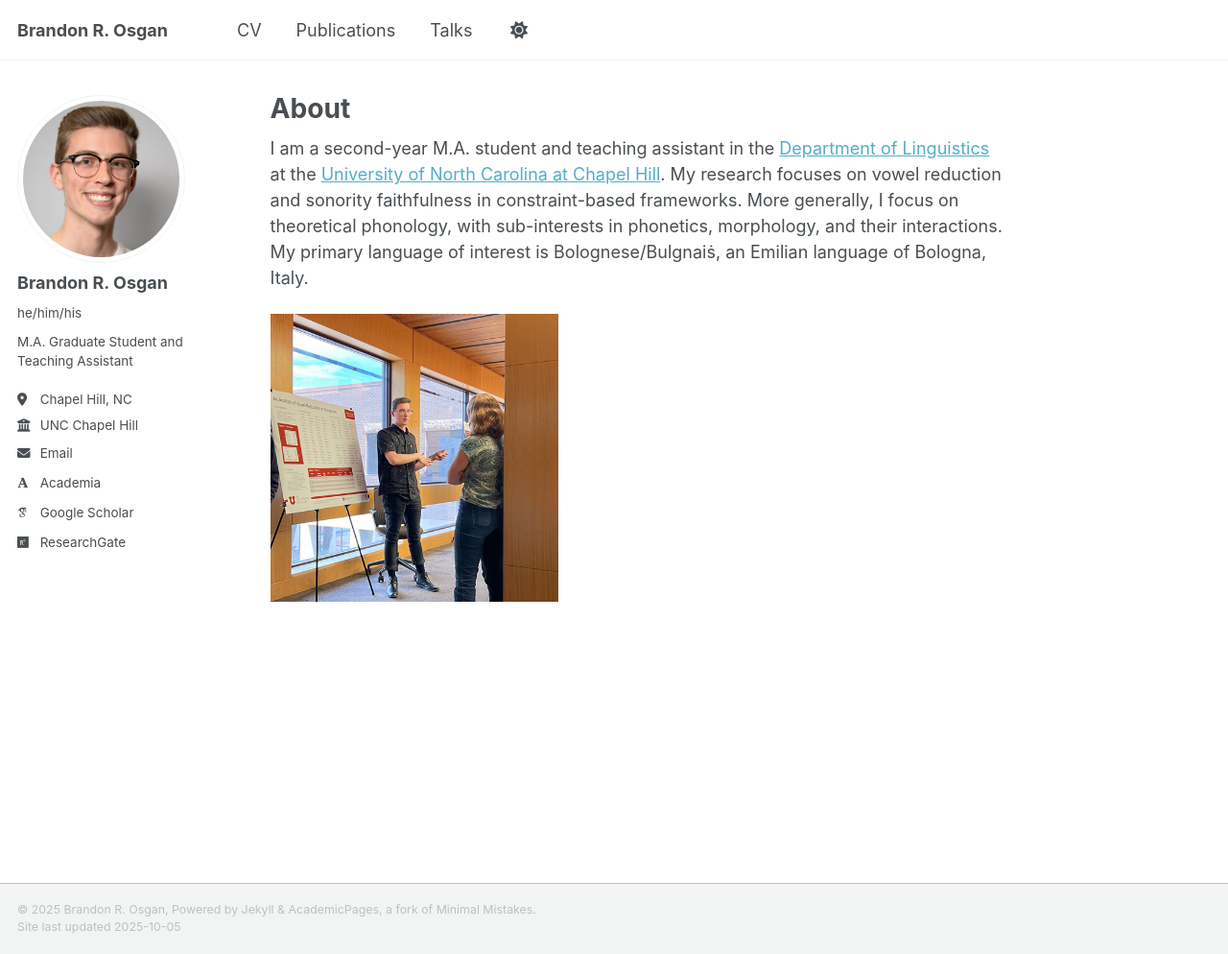
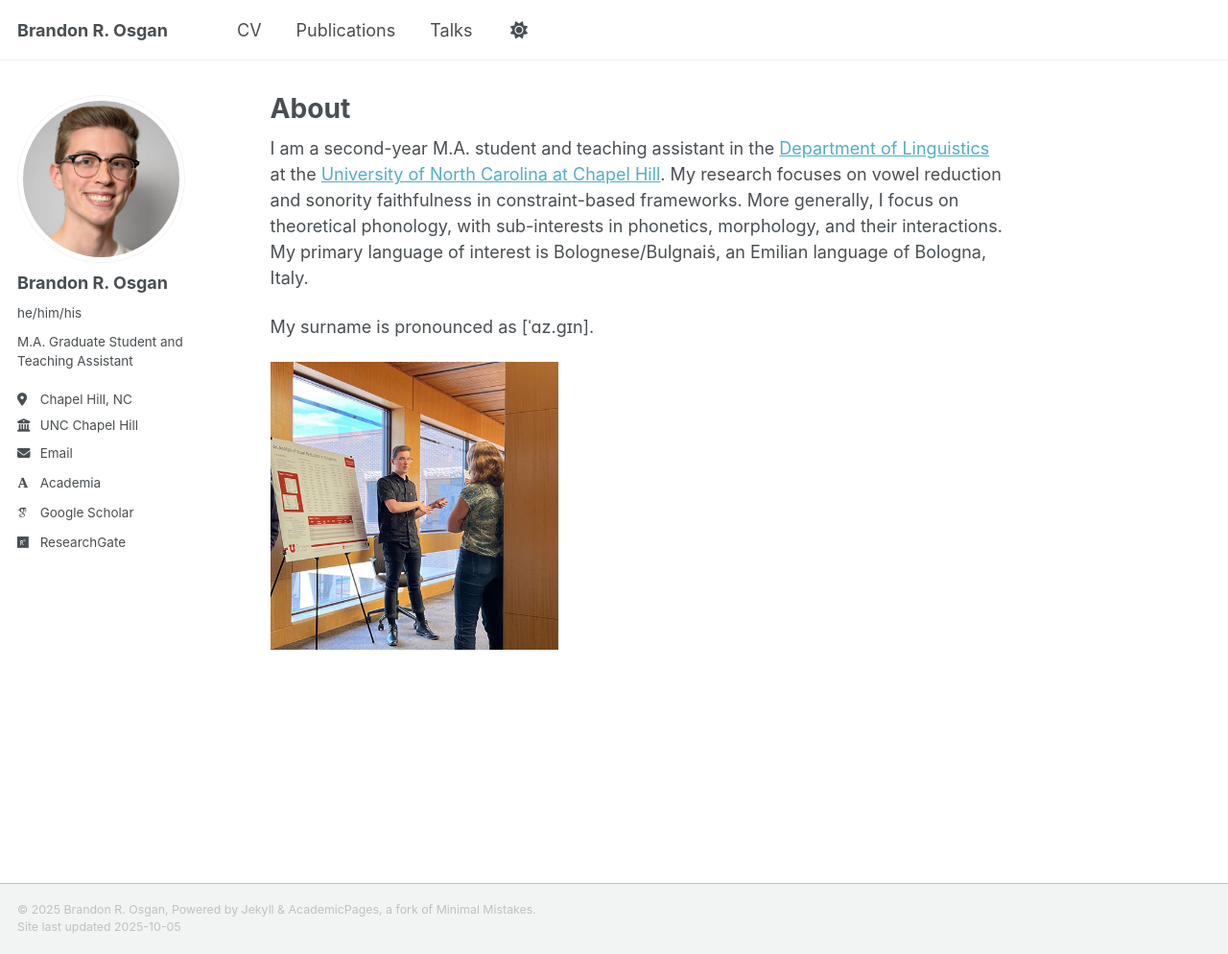
Before and after one commit to bosgan/bosgan.github.io, a Jekyll site: the page built from _pages/about.md, in a window 1280 px wide and 994 px high. Shown: the whole window at 96% size. Built offline with Jekyll 4.4.1, drawn with Linux system fonts in a browser that asks for light colours; some web fonts are replaced; a script that is not in the unit is left out.

Commit message:
Update about.md

```diff
--- a/_pages/about.md
+++ b/_pages/about.md
@@ -9,5 +9,7 @@ redirect_from:
 
 I am a second-year M.A. student and teaching assistant in the [Department of Linguistics](https://linguistics.unc.edu/) at the [University of North Carolina at Chapel Hill](https://www.unc.edu/). My research focuses on vowel reduction and sonority faithfulness in constraint-based frameworks. More generally, I focus on theoretical phonology, with sub-interests in phonetics, morphology, and their interactions. My primary language of interest is Bolognese/Bulgnaiṡ, an Emilian language of Bologna, Italy.
 
+My surname is pronounced as [ˈɑz.gɪn].
+
 
 ![Brandon presenting a poster](/images/HRPS_Brandon_talking.jpg){:  .align-left width="300px"}
```
